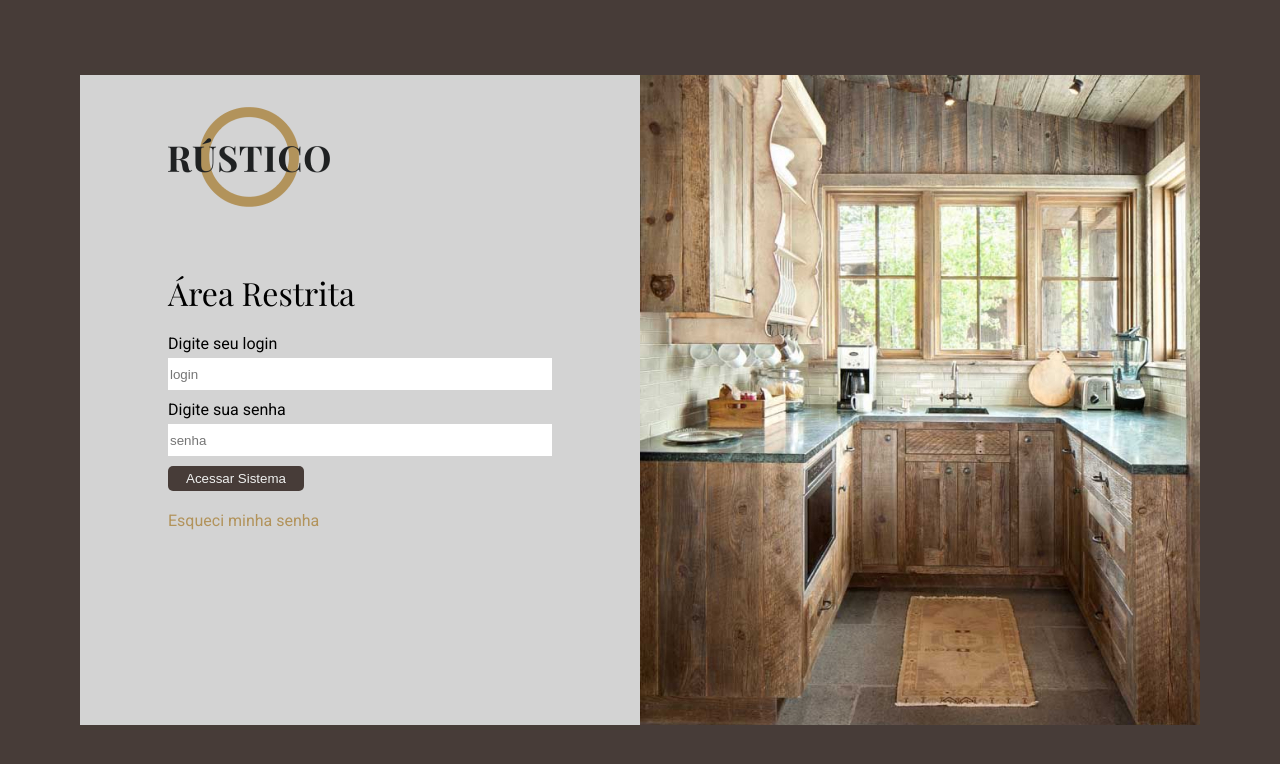
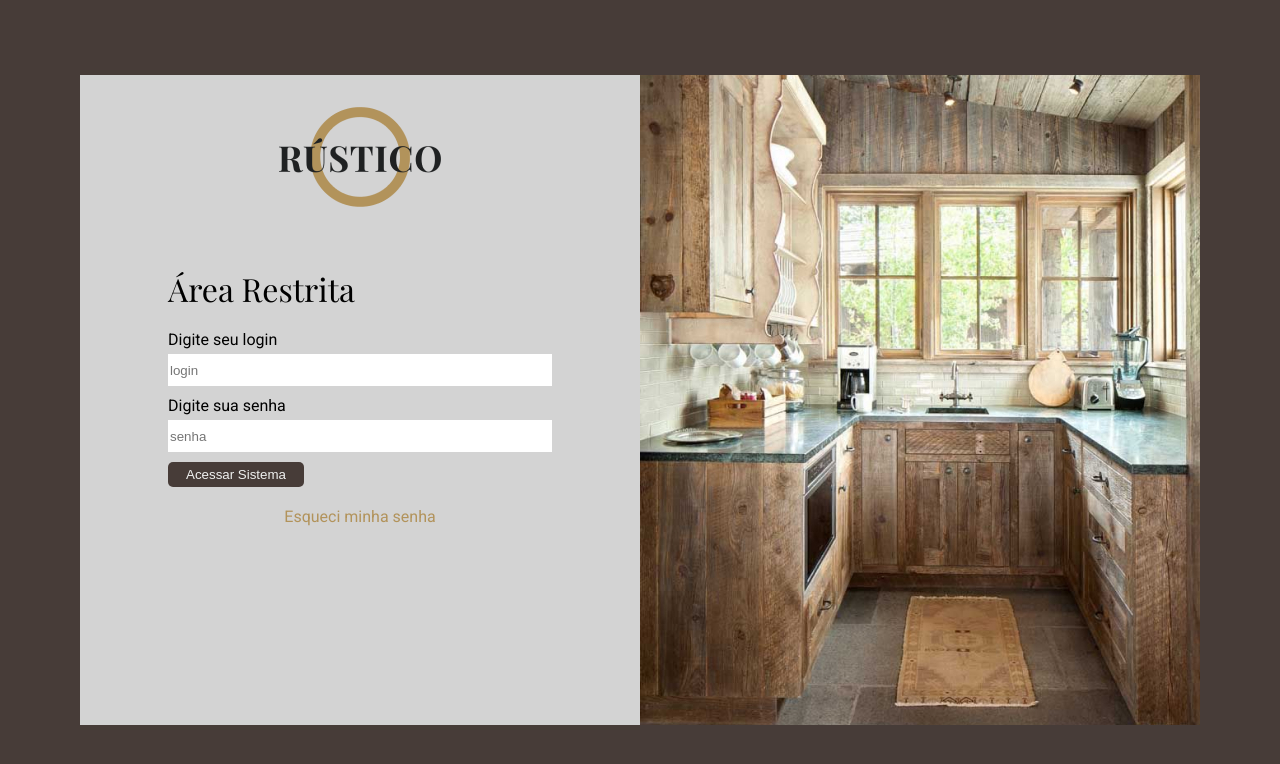
Before and after one commit to Paulo-LB/Rustico-Curso, a plain HTML site: page login.html in a window 1280 px wide. Drawn offline with nearby package versions, Linux system fonts and the light colour scheme.

Commit message:
finalUpdate-login

```diff
--- a/css/style-login.css
+++ b/css/style-login.css
@@ -36,8 +36,12 @@ body {
     flex-direction: column;
 }
 
+.container a{
+    display: flex;
+    justify-content: center;
+}
+
 .imagem{
-    align-self: center;
     order: -1;
 }
 
```
